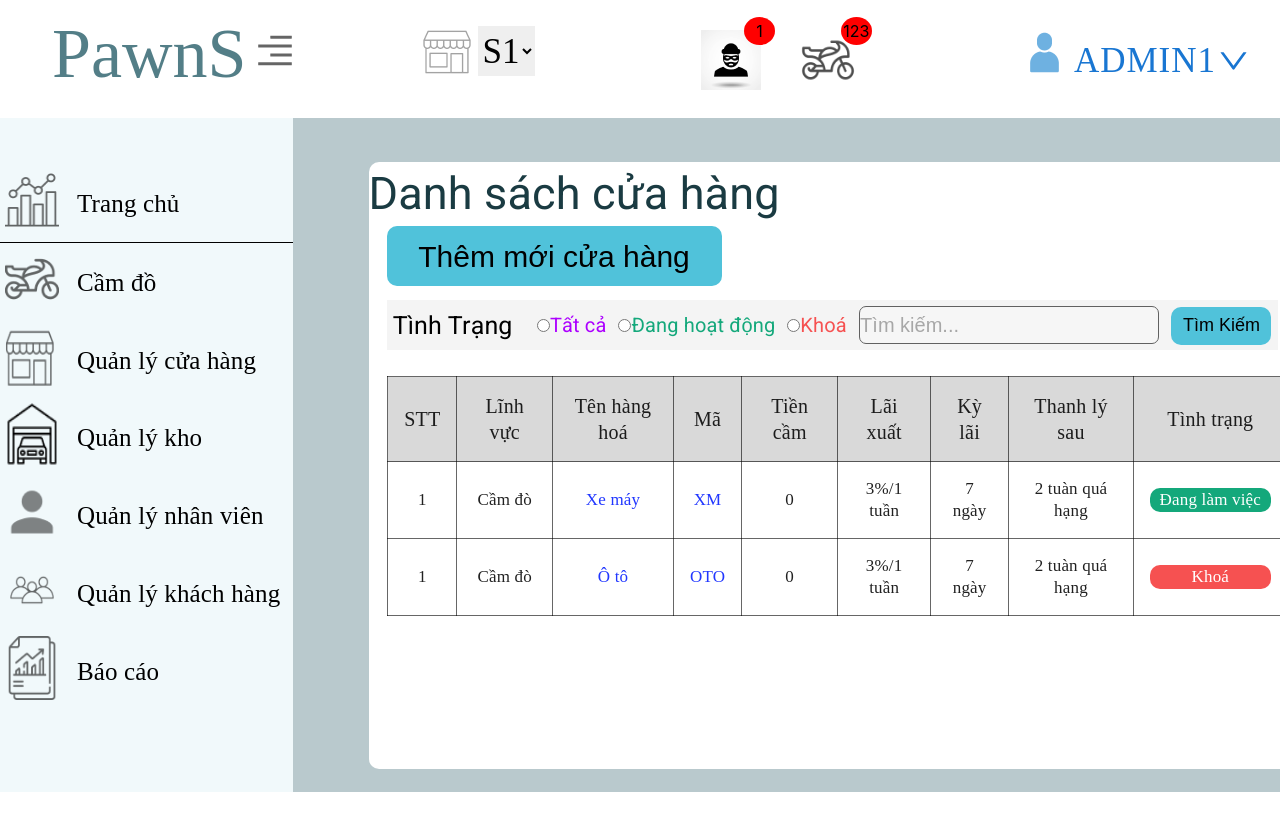
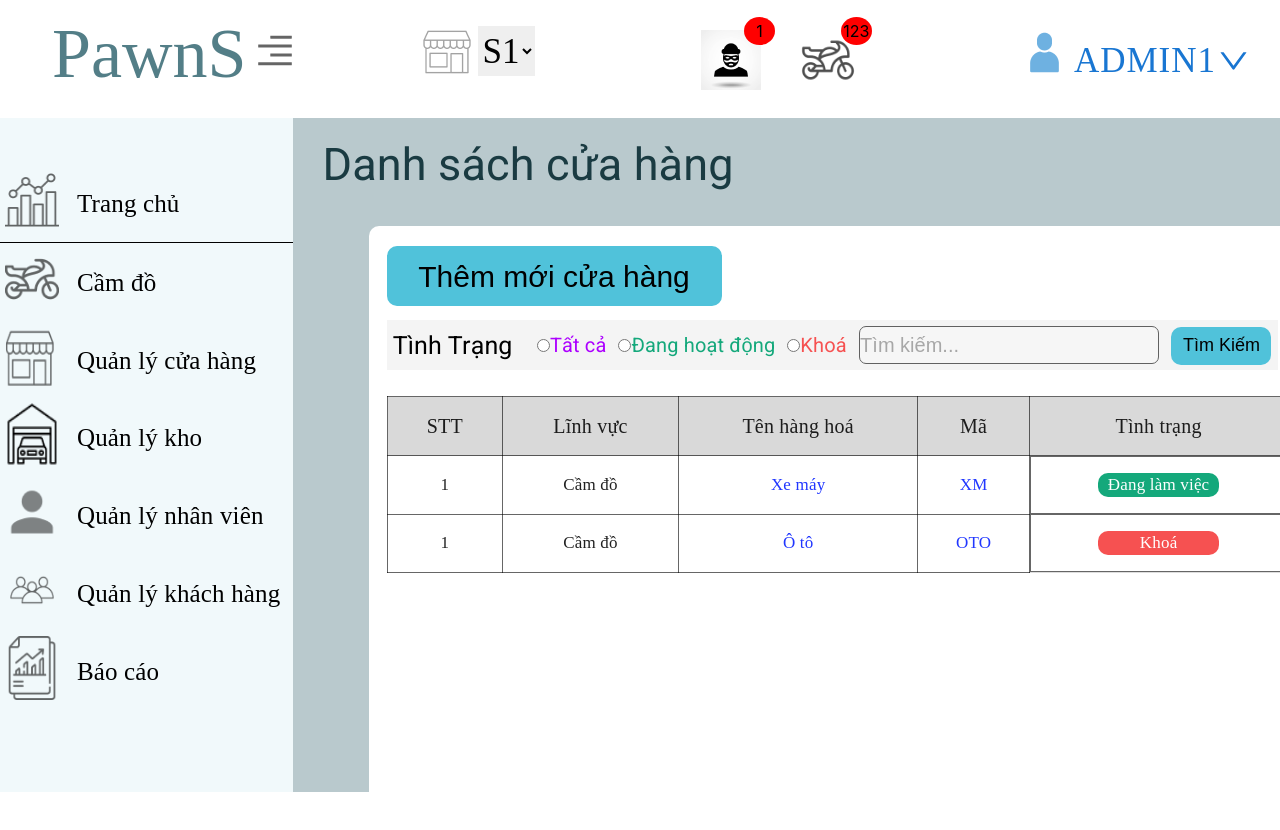
Before and after one commit to tran-van-cao-tung/cam-do-frontend, a React (Create React App) app: page /commodity in a window 1280 px wide. Shown: the top 830 px of the page. Before the commit the page ends 800 px from the top, so only its background shows below. Built offline with nearby package versions, Linux system fonts and the light colour scheme; a web font is replaced by a local one.

Commit message:
Fix lỗi xoá cột

```diff
--- a/src/Components/StoreManager/ChainStores/ChainStores.js
+++ b/src/Components/StoreManager/ChainStores/ChainStores.js
@@ -19,9 +19,10 @@ const rows = [
 
 export default function ChainStores() {
   return (
+    <>
+      <h1 className="heading">Tổng quát các cửa hàng</h1>
       <div className="tableChainStores">
         <TableContainer component={Paper}>
-        <h1 className="heading">Tổng quát các cửa hàng</h1>
           <div className="transaction"></div>
           <Table sx={{ minWidth: 650 }} aria-label="caption table">
             <TableHead>
@@ -51,5 +52,6 @@ export default function ChainStores() {
           </Table>
         </TableContainer>
       </div>
+    </>
   );
 }
--- a/src/Components/StoreManager/Commodity/Commodity.css
+++ b/src/Components/StoreManager/Commodity/Commodity.css
@@ -4,6 +4,7 @@
     --color-active: #14a87b;
     --color-stop: #f65151;
 }
+
 * {
     text-decoration: none;
 }
@@ -15,6 +16,13 @@
     width: 95%;
     height: 90%;
     border-radius: 10px;
+}
+
+.liststore-h1 {
+    font-weight: 400;
+    font-size: 45px;
+    line-height: 64px;
+    color: #1a3b42;
 }
 
 .liststore h1 {
@@ -116,6 +124,7 @@
 .table {
     margin: 90px 2% 0;
 }
+
 .MuiTable-bordered {
     border-collapse: collapse;
     border: 1px solid #ddd;
@@ -134,11 +143,17 @@
     line-height: 22px;
     text-align: center;
 }
+
 .MuiTableHead-root-wrap {
     background-color: #d9d9d9;
     display: flex;
     align-items: center;
     text-align: center;
+}
+
+.MuiTableBody-root .MuiTableBody_root-iteam {
+    display: flex;
+    justify-content: center;
 }
 
 .MuiTableHead-root-wrap th {
@@ -148,6 +163,7 @@
     font-size: 20px;
     line-height: 26px;
 }
+
 .MuiTableBody_root-name span {
     color: #2137ff;
 }
--- a/src/Components/StoreManager/Commodity/Commodity.js
+++ b/src/Components/StoreManager/Commodity/Commodity.js
@@ -5,8 +5,8 @@ import "./Commodity.css";
 function Commodity() {
     return (
         <>
+            <h1 className="liststore-h1">Danh sách cửa hàng</h1>
             <div className="liststore">
-                <h1>Danh sách cửa hàng</h1>
                 <div className="liststorebody">
                     {/* Button  Add */}
                     <a href="/commodity/add">
@@ -47,47 +47,47 @@ function Commodity() {
                                 <TableCell>Lĩnh vực</TableCell>
                                 <TableCell>Tên hàng hoá</TableCell>
                                 <TableCell>Mã</TableCell>
-                                <TableCell>Tiền cầm</TableCell>
+                                {/* <TableCell>Tiền cầm</TableCell>
                                 <TableCell>Lãi xuất</TableCell>
                                 <TableCell>Kỳ lãi</TableCell>
-                                <TableCell>Thanh lý sau</TableCell>
+                                <TableCell>Thanh lý sau</TableCell> */}
                                 <TableCell>Tình trạng</TableCell>
                             </TableRow>
                         </TableHead>
                         <TableBody className="MuiTableBody-root">
                             <TableRow>
                                 <TableCell>1</TableCell>
-                                <TableCell>Cầm đò</TableCell>
+                                <TableCell>Cầm đồ</TableCell>
                                 <TableCell className="MuiTableBody_root-name">
                                     <span>Xe máy</span>
                                 </TableCell>
                                 <TableCell className="MuiTableBody_root-name">
                                     <span>XM</span>
                                 </TableCell>
-                                <TableCell>0</TableCell>
+                                {/* <TableCell>0</TableCell>
                                 <TableCell>3%/1 tuần</TableCell>
                                 <TableCell>7 ngày</TableCell>
-                                <TableCell>2 tuàn quá hạng</TableCell>
-                                <TableCell>
-                                    <div className="MuiTableBody_root-status activity">
+                                <TableCell>2 tuàn quá hạng</TableCell> */}
+                                <TableCell className="MuiTableBody_root-iteam">
+                                    <span className="MuiTableBody_root-status activity">
                                         Đang làm việc
-                                    </div>
+                                    </span>
                                 </TableCell>
                             </TableRow>
                             <TableRow>
                                 <TableCell>1</TableCell>
-                                <TableCell>Cầm đò</TableCell>
+                                <TableCell>Cầm đồ</TableCell>
                                 <TableCell className="MuiTableBody_root-name">
                                     <span>Ô tô</span>
                                 </TableCell>
                                 <TableCell className="MuiTableBody_root-name">
                                     <span>OTO</span>
                                 </TableCell>
-                                <TableCell>0</TableCell>
+                                {/* <TableCell>0</TableCell>
                                 <TableCell>3%/1 tuần</TableCell>
                                 <TableCell>7 ngày</TableCell>
-                                <TableCell>2 tuàn quá hạng</TableCell>
-                                <TableCell>
+                                <TableCell>2 tuàn quá hạng</TableCell> */}
+                                <TableCell className="MuiTableBody_root-iteam">
                                     <div className="MuiTableBody_root-status">Khoá</div>
                                 </TableCell>
                             </TableRow>
--- a/src/Components/StoreManager/ListStore/ListStore.js
+++ b/src/Components/StoreManager/ListStore/ListStore.js
@@ -1,4 +1,10 @@
-import { Table, TableBody, TableCell, TableHead, TableRow } from "@mui/material";
+import {
+  Table,
+  TableBody,
+  TableCell,
+  TableHead,
+  TableRow,
+} from "@mui/material";
 import React from "react";
 import deletee from "./../../../asset/img/employees/delete.png";
 import edit from "./../../../asset/img/employees/edit.png";
@@ -9,8 +15,8 @@ import "./liststore.css";
 const ListStore = () => {
   return (
     <>
+      <h1 className="liststorebody-h1">Danh sách cửa hàng</h1>
       <div className="liststore">
-                <h1>Danh sách cửa hàng</h1>
         <div className="liststorebody">
           {/* Button  Add */}
           <a href="/Addliststore/add">
@@ -62,9 +68,7 @@ const ListStore = () => {
                 <TableCell>1</TableCell>
                 <TableCell>S1</TableCell>
                 <TableCell>
-                                    <span>
-                                        180/6/8 Gò Dầu, Tân Quý, Tân Phú, TP.Hồ Chí Minh
-                                    </span>
+                  <span>180/6/8 Gò Dầu, Tân Quý, Tân Phú, TP.Hồ Chí Minh</span>
                 </TableCell>
                 <TableCell>0958394293</TableCell>
                 <TableCell>1,000,000,000</TableCell>
@@ -76,9 +80,12 @@ const ListStore = () => {
                 </TableCell>
                 <TableCell>
                   <div className="MuiTableBody_root-itemLast">
+                    <a href="#">
                       <img src={ext} alt="" />
+                    </a>
+                    <a href="#">
                       <img src={edit} alt="" />
-                                        <img src={deletee} alt="" />
+                    </a>
                   </div>
                 </TableCell>
               </TableRow>
@@ -94,15 +101,16 @@ const ListStore = () => {
                 <TableCell>1,000,000,000</TableCell>
                 <TableCell>22/12/2022</TableCell>
                 <TableCell>
-                                    <div className="MuiTableBody_root-status">
-                                        Đã tạm đừng
-                                    </div>
+                  <div className="MuiTableBody_root-status">Đã tạm đừng</div>
                 </TableCell>
                 <TableCell>
                   <div className="MuiTableBody_root-itemLast">
+                    <a href="#">
                       <img src={ext} alt="" />
+                    </a>
+                    <a href="#">
                       <img src={edit} alt="" />
-                                        <img src={deletee} alt="" />
+                    </a>
                   </div>
                 </TableCell>
               </TableRow>
--- a/src/Components/StoreManager/ListStore/liststore.css
+++ b/src/Components/StoreManager/ListStore/liststore.css
@@ -14,7 +14,7 @@
     border-radius: 10px;
 }
 
-.liststore h1 {
+.liststorebody-h1 {
     font-weight: 400;
     font-size: 45px;
     line-height: 64px;
@@ -28,6 +28,7 @@
 .liststorebody .addliststore {
     background: #50c2da;
     border-radius: 10px;
+    margin-top: 20px;
     width: 335px;
     height: 60px;
     font-weight: 400;
--- a/src/Components/StoreManager/Money/Money.css
+++ b/src/Components/StoreManager/Money/Money.css
@@ -6,6 +6,12 @@
     width: 95%;
     height: 90%;
     border-radius: 10px;
+}
+.money-h1{
+    font-weight: 400;
+    font-size: 45px;
+    line-height: 64px;
+    color: #1a3b42;
 }
 
 .bodyText .bodyheader {
--- a/src/Components/StoreManager/Money/Money.js
+++ b/src/Components/StoreManager/Money/Money.js
@@ -14,18 +14,18 @@ import "./Money.css";
 const Money = () => {
   return (
     <>
+      <h1 className="money-h1">S1</h1>
       <div className="liststore">
-        <h1>S1</h1>
         <div className="bodyText">
           <div className="bodyheader">
             <div className="texth">
               <p>QUỸ TIỀN MẶT</p>
               <p>10,000,000</p>
             </div>
-            <div className="texth">
+            {/* <div className="texth">
               <p>TIỀN ĐẦU NGÀY</p>
               <p>10,000,000</p>
-            </div>
+            </div> */}
             <div className="texth">
               <p>VỐN ĐẦU TƯ</p>
               <p>10,000,000</p>
@@ -45,7 +45,7 @@ const Money = () => {
                 </button>
               </div>
             </div>
-            <div>
+            {/* <div>
               <div className="imgbody">
                 <img src={moneyy} alt="" /> <span>Nhập tiền đầu ngày</span>
               </div>
@@ -57,7 +57,7 @@ const Money = () => {
                   <img src={save} alt="" /> <span>Lưu lại</span>
                 </button>
               </div>
-            </div>
+            </div> */}
           </div>
           <div className="bodyfoter">
             <div className="imgbody">
@@ -82,18 +82,18 @@ const Money = () => {
                   </TableCell>
                   <TableCell className='MuiTableBody_root-name'>
                     <span>+10,000,000</span>
-                    </TableCell>
+                  </TableCell>
                   <TableCell>Cập nhật tiền đầu ngày</TableCell>
                 </TableRow>
                 <TableRow>
-                <TableCell>1</TableCell>
+                  <TableCell>1</TableCell>
                   <TableCell>3/1/2023</TableCell>
                   <TableCell className='MuiTableBody_root-name'>
                     <span>Admin1</span>
                   </TableCell>
                   <TableCell className='MuiTableBody_root-name'>
                     <span>+10,000,000</span>
-                    </TableCell>
+                  </TableCell>
                   <TableCell>Nhập lại quỹ tiền mặt</TableCell>
                 </TableRow>
               </TableBody>
```
Lines whose indentation alone changed are shown as unchanged.
